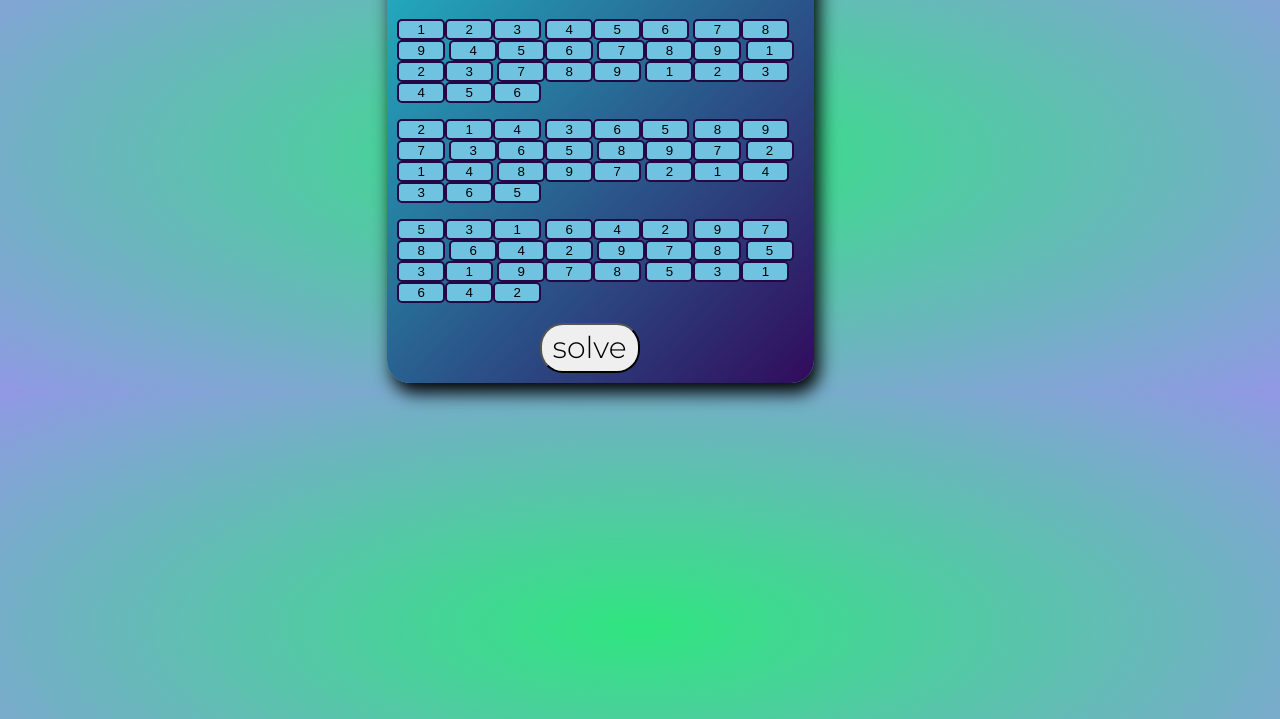
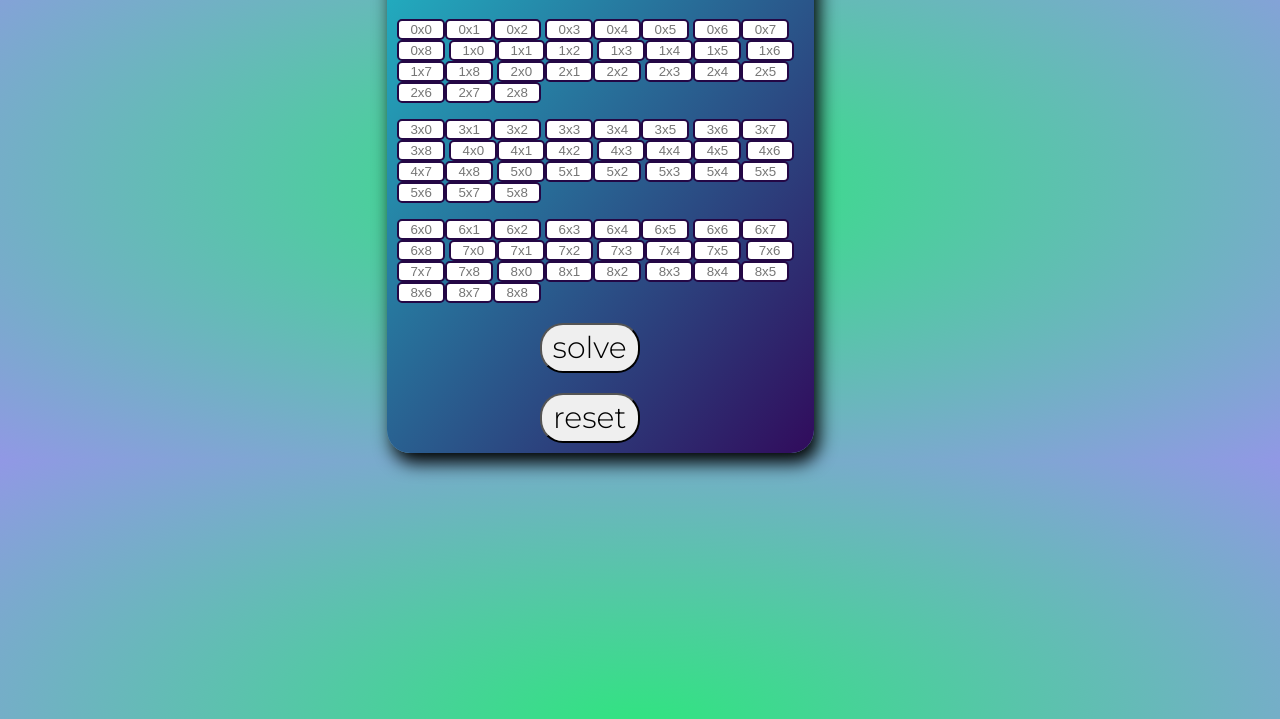
Before and after one commit to hardikhere/sudoku-solver, a plain HTML site: page index.html in a window 1280 px wide. Both pictures are taken after a click on the button "solve". Shown: the part 81-800 px from the top of the page. Drawn offline with nearby package versions, Linux system fonts and the light colour scheme.

Commit message:
added features
solved infinite loop bug

```diff
--- a/app.js
+++ b/app.js
@@ -3,7 +3,18 @@ var myarray=new Array(9);
 for (i=0; i <9; i++)
     myarray[i]=new Array(9);
 
+//to reset input
+const reset = ()=>{
+	for(var i=0;i<9;i++ ){
+		for(var j=0;j<9;j++){
+           $(`#${i}-${j}`).val('');
+           $(`#${i}-${j}`).css('background-color','white');
+		}
+	}
+};
+
 class point {
+	//find unfilled point
 	findPoint(mat){
 		let flag=0;let count=0;
          for(let i=0;i<9;i++){
@@ -65,6 +76,7 @@ const isFillable = (mat,row,col,num)=>{
 };
 const solveSudokuUtil = (mat,i,j)=>{
    if(i===-1 && j===-1)return 1;
+   else return 0;
    for(let num=0;num<=9;num++){
    	 if(isFillable(mat,i,j,num)===true){
    	 	mat[i][j]=num;
@@ -92,6 +104,7 @@ const solve = ()=>{
   console.log(p.i+"and"+p.j);
   if(solveSudokuUtil(mat,p.i,p.j)===0){
   	alert('no solution possible');
+  	reset();
   }else printSolution(mat);
  };
 /*
--- a/index.html
+++ b/index.html
@@ -57,6 +57,7 @@
 
 </div>
 <button onclick="solve()" id="btn">solve</button>
+<button onclick="reset()" id="btn">reset</button>
 </div>
 
 </body>
```
